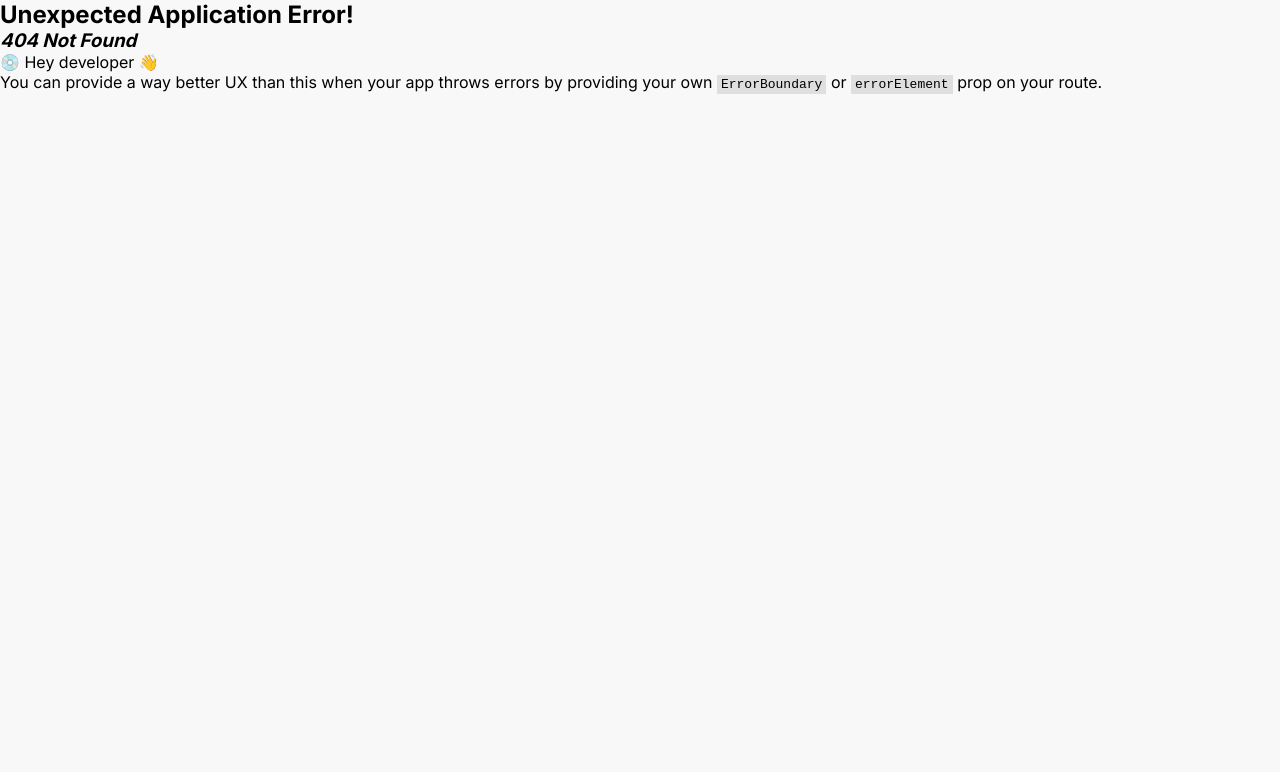
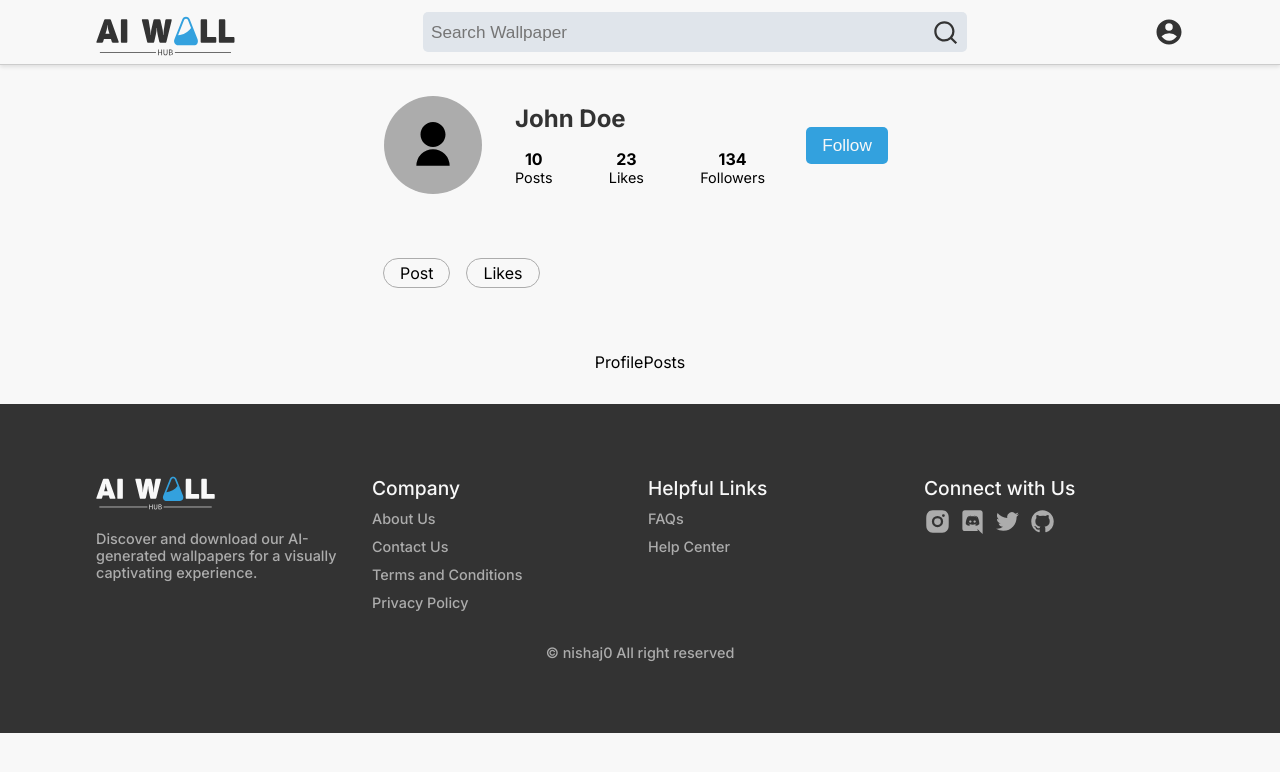
Before and after one commit to nishaj0/Ai_WallHub, a React (Vite) app in the folder client/: page /profile in a window 1280 px wide. Before the commit this address had no page. Shown: the top 772 px of the page. Built offline with nearby package versions, Linux system fonts and the light colour scheme.

Commit message:
created profile layout

```diff
--- a/client/src/App.jsx
+++ b/client/src/App.jsx
@@ -14,6 +14,8 @@ import {
    Signup,
    Login,
    LoginOtp,
+   ProfileLayout,
+   ProfilePosts,
 } from "./pages";
 import { Layout } from "./containers";
 
@@ -23,12 +25,16 @@ function App() {
    const router = createBrowserRouter(
       createRoutesFromElements(
          <>
+            <Route path="*" element={<h2>page not found</h2>} />
             <Route path="/" element={<Layout />}>
                <Route index element={<Home />} />
                <Route path="catagories" element={<Catagories />} />
                <Route path="contact" element={<Contact />} />
                <Route path="about" element={<About />} />
                <Route path="search" element={<Search />} />
+               <Route path="profile" element={<ProfileLayout />}>
+                  <Route index element={<ProfilePosts />} />
+               </Route>
             </Route>
             <Route path="signup" element={<Signup />} />
             <Route path="login" element={<Login />} />
--- a/client/src/containers/Header/Header.jsx
+++ b/client/src/containers/Header/Header.jsx
@@ -48,6 +48,11 @@ function Header() {
          window.removeEventListener("resize", handleResize);
       };
    }, []);
+
+   // ? turn off toggle menu when route is change
+   useEffect(() => {
+      setToggleMenu(false);
+   }, [location]);
 
    useEffect(() => {
       // ? this function used to check if the header is at the top or not
--- /dev/null
+++ b/client/src/pages/Profile/ProfileLayout/ProfileLayout.jsx
@@ -0,0 +1,61 @@
+import React from "react";
+import "./profileLayout.css";
+import { useState } from "react";
+import { Link, NavLink, Outlet } from "react-router-dom";
+import { RiUserFill } from "react-icons/ri";
+
+function ActivityLink({ content, to }) {
+   return (
+      <NavLink to={to} className="wallHub__profile-activity_button">
+         {content}
+      </NavLink>
+   );
+}
+
+function Profile() {
+   const [customProfile, setCustomProfile] = useState(false);
+   return (
+      <div className="wallHub__profile-container">
+         <div className="wallHub__profile">
+            <div className="wallHub__profile-details">
+               <div className="wallHub__profile-details_dp">
+                  <div className="wallHub__profile-details_dp-frame">
+                     {customProfile ? (
+                        <img src="" alt="" />
+                     ) : (
+                        <RiUserFill size={50} />
+                     )}
+                  </div>
+               </div>
+               <div className="wallHub__profile-details_info">
+                  <h3>John Doe</h3>
+                  <div className="wallHub__profile-details_info-likes">
+                     <div>
+                        <h4>10</h4>
+                        <p>Posts</p>
+                     </div>
+                     <div>
+                        <h4>23</h4>
+                        <p>Likes</p>
+                     </div>
+                     <div>
+                        <h4>134</h4>
+                        <p>Followers</p>
+                     </div>
+                  </div>
+               </div>
+               <div className="wallHub__profile-details-button">
+                  <button>Follow</button>
+               </div>
+            </div>
+            <div className="wallHub__profile-activity section__margin">
+               <ActivityLink to={"."} content={"Post"} />
+               <ActivityLink to={"likes"} content={"Likes"} />
+            </div>
+            <Outlet />
+         </div>
+      </div>
+   );
+}
+
+export default Profile;
--- /dev/null
+++ b/client/src/pages/Profile/ProfileLayout/profileLayout.css
@@ -0,0 +1,114 @@
+.wallHub__profile-container {
+   padding-top: var(--header-height);
+   margin: 2rem 0;
+   width: 100%;
+   display: flex;
+   align-items: center;
+   justify-content: center;
+}
+
+.wallHub__profile {
+   display: flex;
+   align-items: center;
+   justify-content: flex-start;
+   flex-direction: column;
+   max-width: 600px;
+}
+
+.wallHub__profile-details {
+   width: 100%;
+   display: grid;
+   grid-template-columns: 100px 250px 100px;
+   column-gap: 2rem;
+   align-items: center;
+   justify-content: center;
+}
+
+.wallHub__profile-details_dp {
+   display: flex;
+   align-items: center;
+   justify-content: center;
+}
+
+.wallHub__profile-details_dp-frame {
+   display: flex;
+   align-items: center;
+   justify-content: center;
+   padding: 1.5rem;
+   border-radius: 100%;
+   background-color: var(--light-color-gray);
+}
+
+.wallHub__profile-details_dp-frame svg {
+   fill: #000;
+}
+
+.wallHub__profile-details_info {
+   display: flex;
+   align-items: flex-start;
+   justify-content: center;
+   flex-direction: column;
+}
+
+.wallHub__profile-details_info h3 {
+   font-size: var(--h3-font-size);
+   color: var(--main-color-dark);
+}
+
+.wallHub__profile-details_info-likes {
+   margin-top: 1rem;
+   width: 100%;
+   display: flex;
+   align-items: center;
+   justify-content: space-between;
+}
+
+.wallHub__profile-details_info-likes h4 {
+   font-size: var(--p-font-size);
+}
+
+.wallHub__profile-details_info-likes p {
+   font-size: var(--small-font-size);
+}
+
+.wallHub__profile-details_info-likes div {
+   display: flex;
+   align-items: center;
+   justify-content: center;
+   flex-direction: column;
+}
+
+.wallHub__profile-details-button {
+   display: flex;
+   align-items: center;
+   justify-content: center;
+}
+
+.wallHub__profile-details-button button {
+   padding: 0.5rem 1rem;
+   border: none;
+   border-radius: 5px;
+   background-color: var(--main-sky-blue);
+   color: var(--main-color-light);
+   font-size: var(--a-font-size);
+   font-weight: 500;
+   cursor: pointer;
+}
+
+.wallHub__profile-activity {
+   width: 100%;
+   display: flex;
+   align-items: center;
+   justify-content: flex-start;
+}
+
+.wallHub__profile-activity_button {
+   display: flex;
+   justify-content: center;
+   align-items: center;
+   padding: 0.25rem 1rem;
+   margin-right: 1rem;
+   border: 1px solid var(--light-color-gray);
+   border-radius: 2rem;
+   cursor: pointer;
+}
--- /dev/null
+++ b/client/src/pages/Profile/ProfilePosts/ProfilePosts.jsx
@@ -0,0 +1,10 @@
+import React from 'react'
+import "./profilePost.css"
+
+function ProfilePosts() {
+  return (
+    <div>ProfilePosts</div>
+  )
+}
+
+export default ProfilePosts
--- a/client/src/pages/index.js
+++ b/client/src/pages/index.js
@@ -6,5 +6,18 @@ import Search from "./Search/Search";
 import Signup from "./Auth/Signup/Signup";
 import Login from "./Auth/Login/Login";
 import LoginOtp from "./Auth/LoginOtp/LoginOtp";
+import ProfileLayout from "./Profile/ProfileLayout/ProfileLayout";
+import ProfilePosts from "./Profile/ProfilePosts/ProfilePosts";
 
-export { Home, About, Contact, Catagories, Search, Login, Signup, LoginOtp };
+export {
+   Home,
+   About,
+   Contact,
+   Catagories,
+   Search,
+   Login,
+   Signup,
+   LoginOtp,
+   ProfileLayout,
+   ProfilePosts
+};
```
Also changed, not shown: client/src/App.css (line endings or trailing spaces), client/src/index.css (line endings or trailing spaces), client/src/pages/Profile/ProfilePosts/profilePost.css (added).
